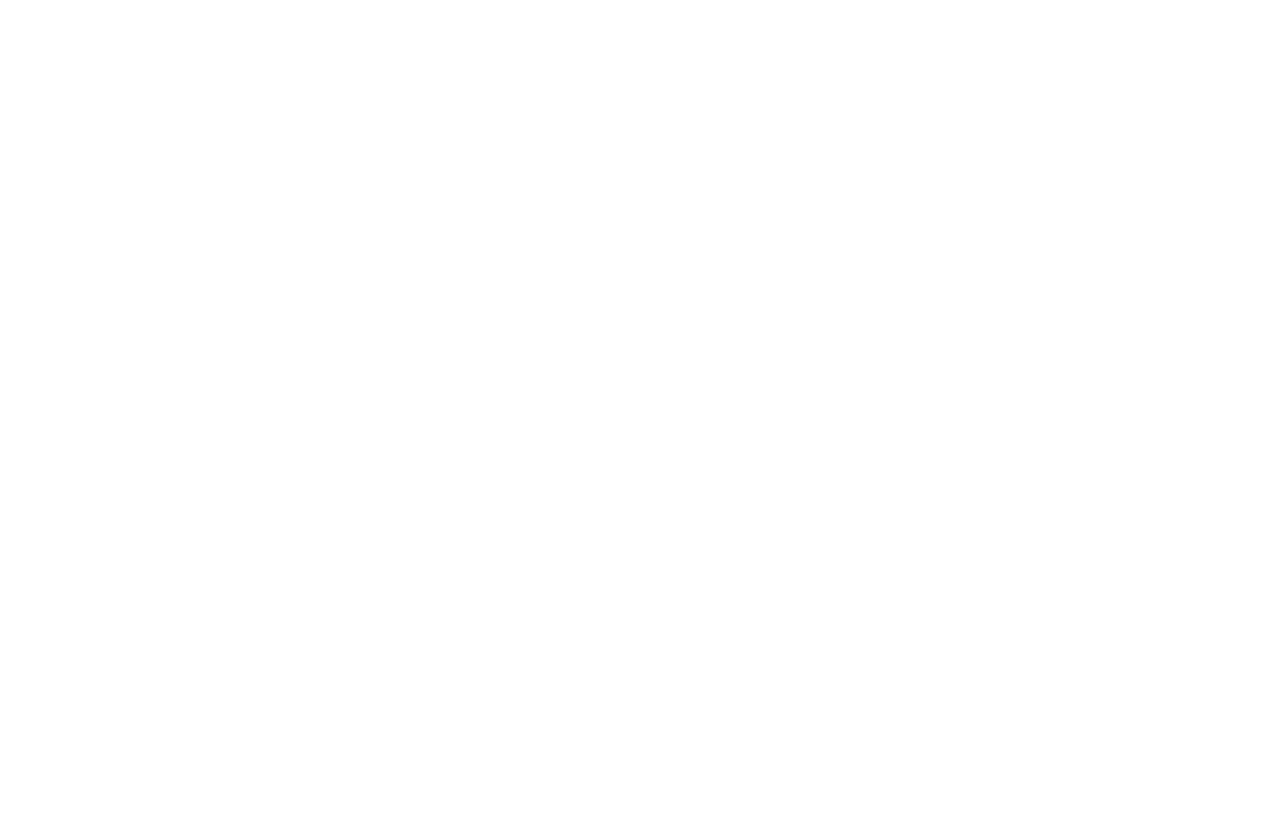
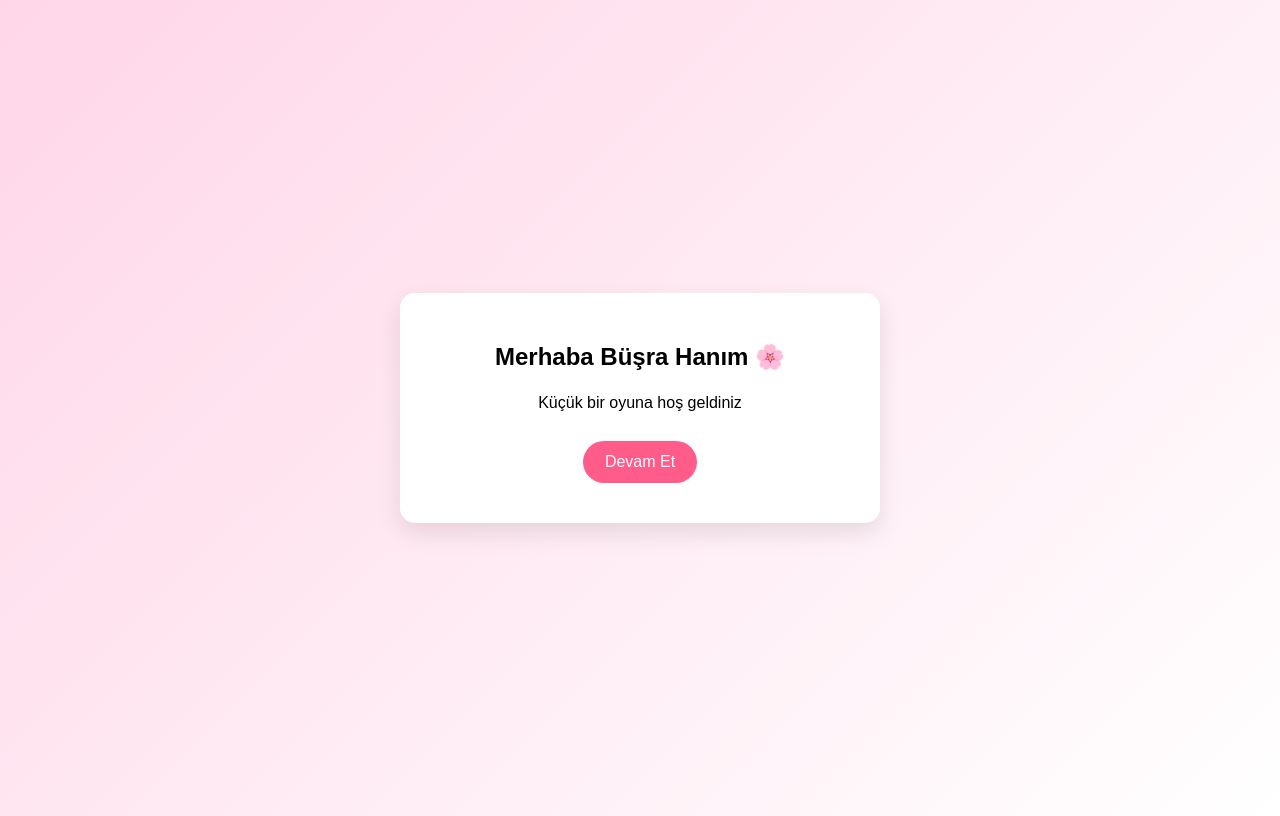
Before and after one commit to efe614167/efeporje, a plain HTML site: page index.html in a window 1280 px wide. Drawn offline with Linux system fonts and the light colour scheme.

Commit message:
Update index.html

```diff
--- a/index.html
+++ b/index.html
@@ -1,11 +1,61 @@
+<!DOCTYPE html>
+<html lang="tr">
+<head>
+<meta charset="UTF-8">
+<title>Bir Sorum Var 💌</title>
+<style>
+body {
+    font-family: Arial, sans-serif;
+    background: linear-gradient(135deg, #ffd6e8, #fff);
+    display: flex;
+    justify-content: center;
+    align-items: center;
+    height: 100vh;
+    text-align: center;
+}
+.box {
+    background: white;
+    padding: 30px;
+    border-radius: 15px;
+    box-shadow: 0 10px 25px rgba(0,0,0,0.1);
+    width: 90%;
+    max-width: 420px;
+}
+button {
+    margin: 10px;
+    padding: 12px 22px;
+    border: none;
+    border-radius: 25px;
+    background: #ff5c8a;
+    color: white;
+    font-size: 16px;
+    cursor: pointer;
+}
+button:hover {
+    background: #ff3366;
+}
+p {
+    line-height: 1.5;
+}
+</style>
+</head>
+<body>
+
+<div class="box" id="content">
+    <h2>Merhaba Büşra Hanım 🌸</h2>
+    <p>Küçük bir oyuna hoş geldiniz</p>
+    <button onclick="q1()">Devam Et</button>
+</div>
+
 <script>
 const phone = "905421714161";
+const content = document.getElementById('content'); // <-- bu çok önemli
 
 function q1() {
     content.innerHTML = `
     <h2>İlk soru 🎂</h2>
     <p>Doğum günüm hangi gün?</p>
-    <button onclick="q2(true)">3 Temmuz</button>  <!-- doğru cevap -->
+    <button onclick="q2(true)">3 Temmuz</button>
     <button onclick="q2(false)">12 Mayıs</button>
     <button onclick="q2(false)">20 Kasım</button>
     `;
@@ -21,7 +71,7 @@ function q2(correct) {
     content.innerHTML = `
     <h2>İkinci soru 🎈</h2>
     <p>Kaç yaşındayım?</p>
-    <button onclick="final(true)">18</button>  <!-- doğru cevap -->
+    <button onclick="final(true)">18</button>
     <button onclick="final(false)">20</button>
     <button onclick="final(false)">22</button>
     `;
@@ -59,3 +109,6 @@ function send(msg) {
     "https://wa.me/" + phone + "?text=" + encodeURIComponent(msg);
 }
 </script>
+
+</body>
+</html>
```
